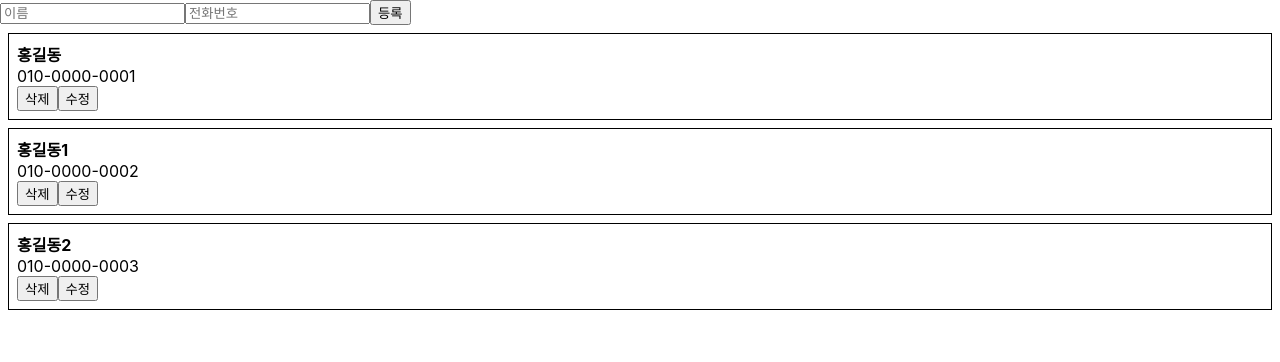
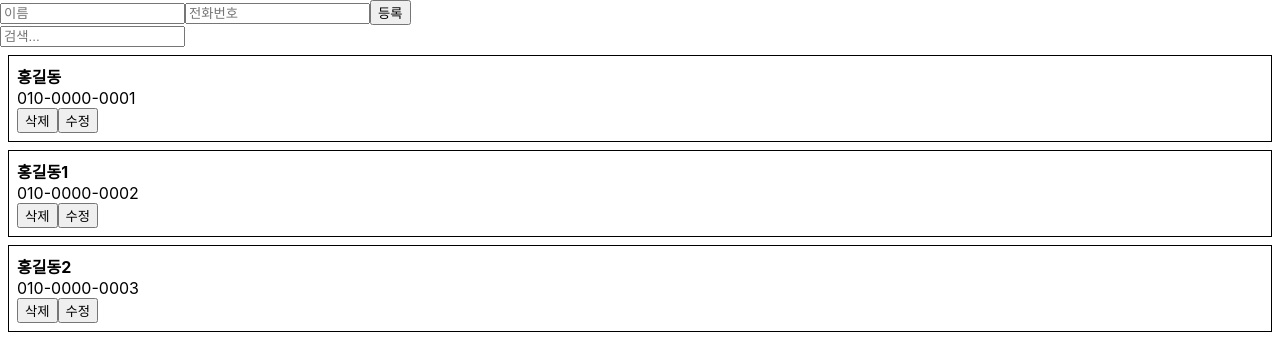
Before and after one commit to TonyJev93/react-sample-start, a React (Create React App) app: page / in a window 1280 px wide. Shown: the top 362 px of the page. Built offline with nearby package versions, Linux system fonts and the light colour scheme.

Commit message:
feat: 전화번호 검색기능 추가

```diff
--- a/src/App.js
+++ b/src/App.js
@@ -24,6 +24,13 @@
         phone: '010-0000-0003'
       },
     ],
+    keyword: '',
+  }
+
+  handleChange = (e) => {
+    this.setState({
+      keyword: e.target.value,
+    })
   }
 
   handleCreate = (data) => {
@@ -65,8 +72,15 @@
     return (
       <div>
         <PhoneForm onCreate={this.handleCreate}/>
+        <input
+          value={this.state.keyword}
+          onChange={this.handleChange}
+          placeholder="검색..."
+        />
         <PhoneInfoList
-          data={this.state.information}
+          data={this.state.information.filter(
+            info => info.userName.indexOf(this.state.keyword) > -1
+          )}
           onRemove={this.handleRemove}
           onUpdate={this.handleUpdate}
         />
```
